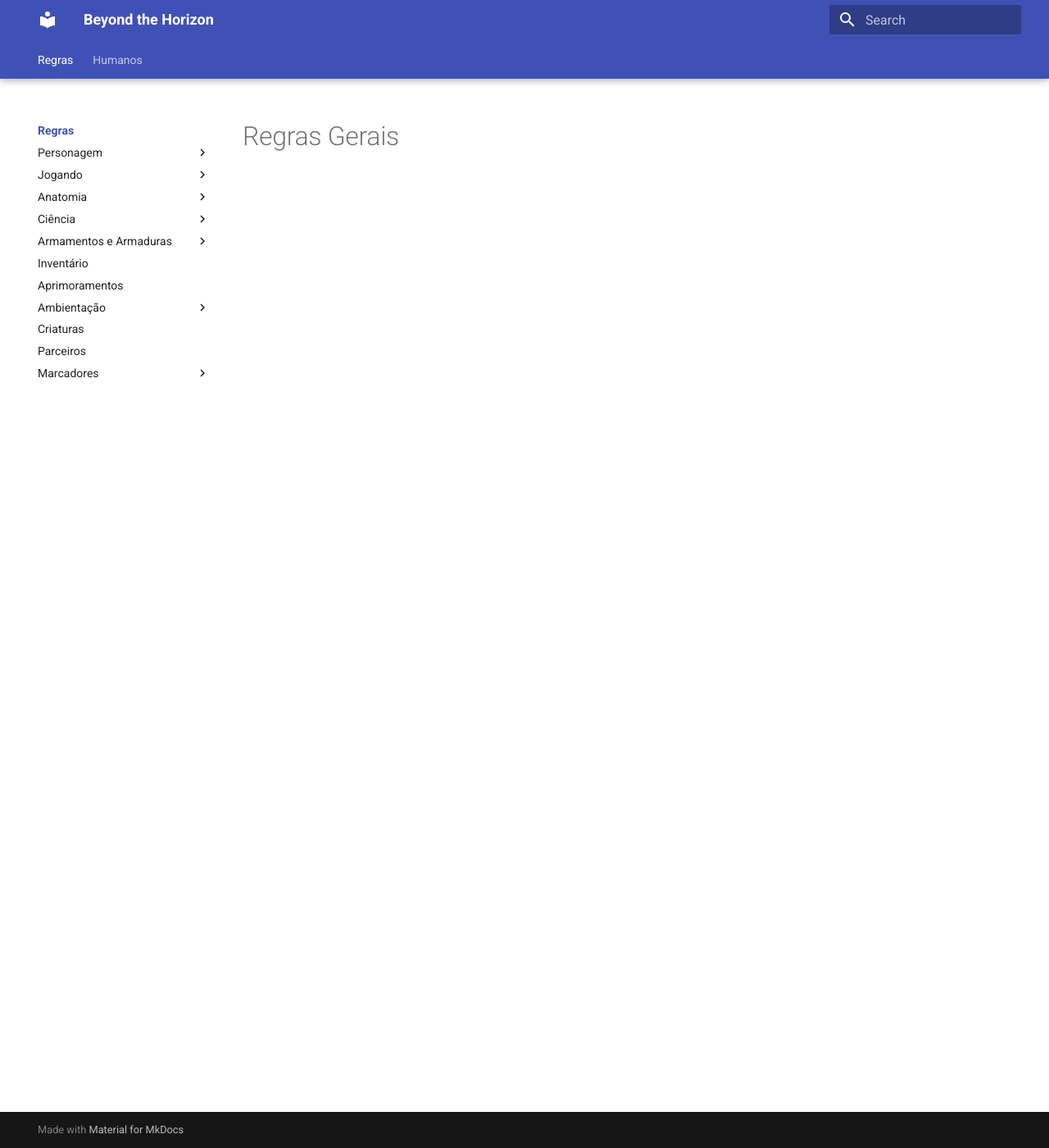
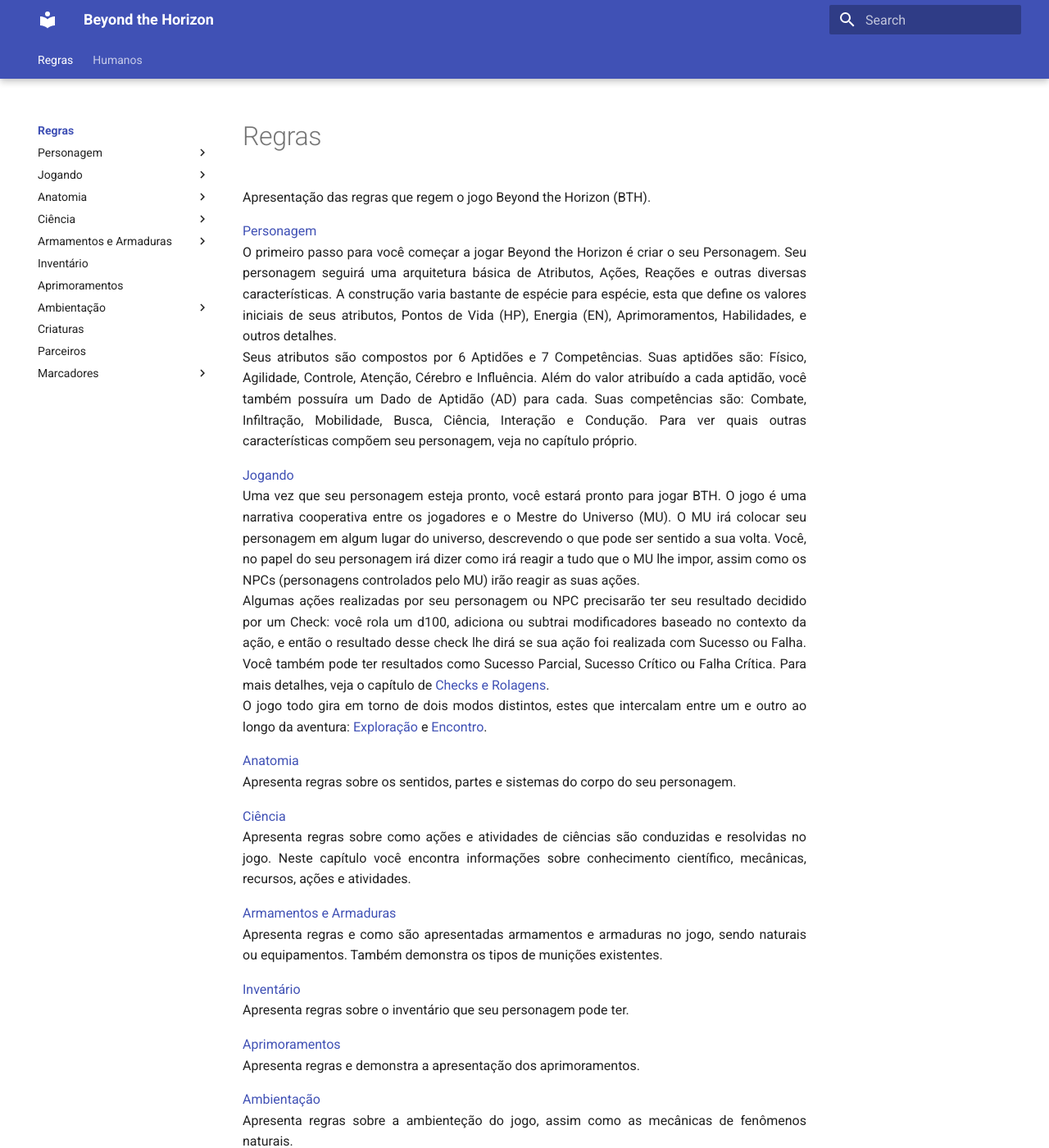
Before and after one commit to henriqueschorr/henriqueschorr.github.io, an MkDocs documentation site: the page built from docs/rules/index.md, in a window 1280 px wide and 1400 px high. Shown: the whole window at 82% size. Built offline with MkDocs 1.6.1 and Material for MkDocs 9.7.7, drawn with Linux system fonts in a browser that asks for light colours; some of the changed text lies outside the part shown.

Commit message:
index from rules done

```diff
--- a/docs/rules/index.md
+++ b/docs/rules/index.md
@@ -1,21 +1,41 @@
 ---
-title: Regras Gerais
+title: Regras
 ---
 
-<!-- # Introdução
+Apresentação das regras que regem o jogo Beyond the Horizon (BTH).
 
-## Seu Personagem
-O primeiro passo para você começar a jogar Beyond the Horizon é criar o seu Personagem. Seu personagem seguirá uma arquitetura básica de Atributos, Ações, Reações e outras diversas características. A construção varia bastante de espécie para espécie, esta que define os valores iniciais de seus atributos, Pontos de Vida (HP), Energia (EN), Aprimoramentos, Habilidades, etc.
-Seus atributos são compostos por 6 Aptidões e 7 Competências. Suas aptidões são: Físico, Agilidade, Controle, Atenção, Cérebro e Influência. Além do valor atribuído a cada aptidão, você também possuíra um Dado de Aptidão (AD) para cada. Suas competências são: Combate, Infiltração, Mobilidade, Busca, Ciência, Interação e Condução.
-Seu personagem também é composto por Resiliência, Características Físicas, Aprimoramentos, Habilidades e diversos outros detalhes, estes melhores explicados no capítulo [Personagem](../rules/character/index.md).
+[Personagem](./character/index.md)
+O primeiro passo para você começar a jogar Beyond the Horizon é criar o seu Personagem. Seu personagem seguirá uma arquitetura básica de Atributos, Ações, Reações e outras diversas características. A construção varia bastante de espécie para espécie, esta que define os valores iniciais de seus atributos, Pontos de Vida (HP), Energia (EN), Aprimoramentos, Habilidades, e outros detalhes.
+Seus atributos são compostos por 6 Aptidões e 7 Competências. Suas aptidões são: Físico, Agilidade, Controle, Atenção, Cérebro e Influência. Além do valor atribuído a cada aptidão, você também possuíra um Dado de Aptidão (AD) para cada. Suas competências são: Combate, Infiltração, Mobilidade, Busca, Ciência, Interação e Condução. Para ver quais outras características compõem seu personagem, veja no capítulo próprio.
 
-## Jogando
+[Jogando](./play/index.md)
 Uma vez que seu personagem esteja pronto, você estará pronto para jogar BTH. O jogo é uma narrativa cooperativa entre os jogadores e o Mestre do Universo (MU). O MU irá colocar seu personagem em algum lugar do universo, descrevendo o que pode ser sentido a sua volta. Você, no papel do seu personagem irá dizer como irá reagir a tudo que o MU lhe impor, assim como os NPCs (personagens controlados pelo MU) irão reagir as suas ações.
 Algumas ações realizadas por seu personagem ou NPC precisarão ter seu resultado decidido por um Check: você rola um d100, adiciona ou subtrai modificadores baseado no contexto da ação, e então o resultado desse check lhe dirá se sua ação foi realizada com Sucesso ou Falha. Você também pode ter resultados como Sucesso Parcial, Sucesso Crítico ou Falha Crítica. Para mais detalhes, veja o capítulo de [Checks e Rolagens](../rules/play/checks.md).
-O jogo todo gira em torno de dois modos distintos, estes que intercalam entre um e outro ao longo da aventura.
+O jogo todo gira em torno de dois modos distintos, estes que intercalam entre um e outro ao longo da aventura: [Exploração](../rules/play/game_modes/exploration.md) e [Encontro](../rules/play/game_modes/encounter.md).
 
-### Exploração
-Na maioria do tempo você passará explorando o mundo, interagindo com NPCs e viajando. Este modo de jogo é conhecido como Exploração. Neste modo de jogo a narrativa é bem livre, o MU lhe dará um cenário e você deve decidir suas ações, dependendo da sua ação, um check poderá ser solicitado ou não, após isso será narrado as consequências de suas escolhas e a narrativa continua. Para mais informações sobre este modo de jogo, veja o capítulo [Exploração](../rules/play/game_modes/exploration.md).
+[Anatomia](./anatomy/index.md)
+Apresenta regras sobre os sentidos, partes e sistemas do corpo do seu personagem.
 
-### Encontro
-Este modo de jogo é utilizado quando seu personagem se encontra em uma situação delicada, que necessita mais atenção e narrativa bem definida. Encontros geralmente são batalhas. Durante um encontro, todos os envolvidos possuem um Turno cada, onde cada um realiza um número finito de ações. Para mais informações sobre este modo de jogo, veja o capítulo [Encontro](../rules/play/game_modes/encounter.md). -->
+[Ciência](./science/index.md)
+Apresenta regras sobre como ações e atividades de ciências são conduzidas e resolvidas no jogo. Neste capítulo você encontra informações sobre conhecimento científico, mecânicas, recursos, ações e atividades.
+
+[Armamentos e Armaduras](./weapon_armor/index.md)
+Apresenta regras e como são apresentadas armamentos e armaduras no jogo, sendo naturais ou equipamentos. Também demonstra os tipos de munições existentes.
+
+[Inventário](./inventory.md)
+Apresenta regras sobre o inventário que seu personagem pode ter.
+
+[Aprimoramentos](./upgrades.md)
+Apresenta regras e demonstra a apresentação dos aprimoramentos.
+
+[Ambientação](./ambiance/index.md)
+Apresenta regras sobre a ambienteção do jogo, assim como as mecânicas de fenômenos naturais.
+
+[Criaturas](./creatures.md)
+Apresenta regras sobre criaturas que não sejam seus personagens.
+
+[Parceiros](./companion.md)
+Apresenta regras de parceiros, estes que são criaturas, animais ou construtos que seu personagem pode ter e comandar.
+
+[Marcadores](./tags/index.md)
+Apresenta os marcadores que criaturas, equipamentos e habilidades podem possuir, estes que lhe informam características específicas sobre cada um.
```
Also changed, not shown: docs/index.md (added).
